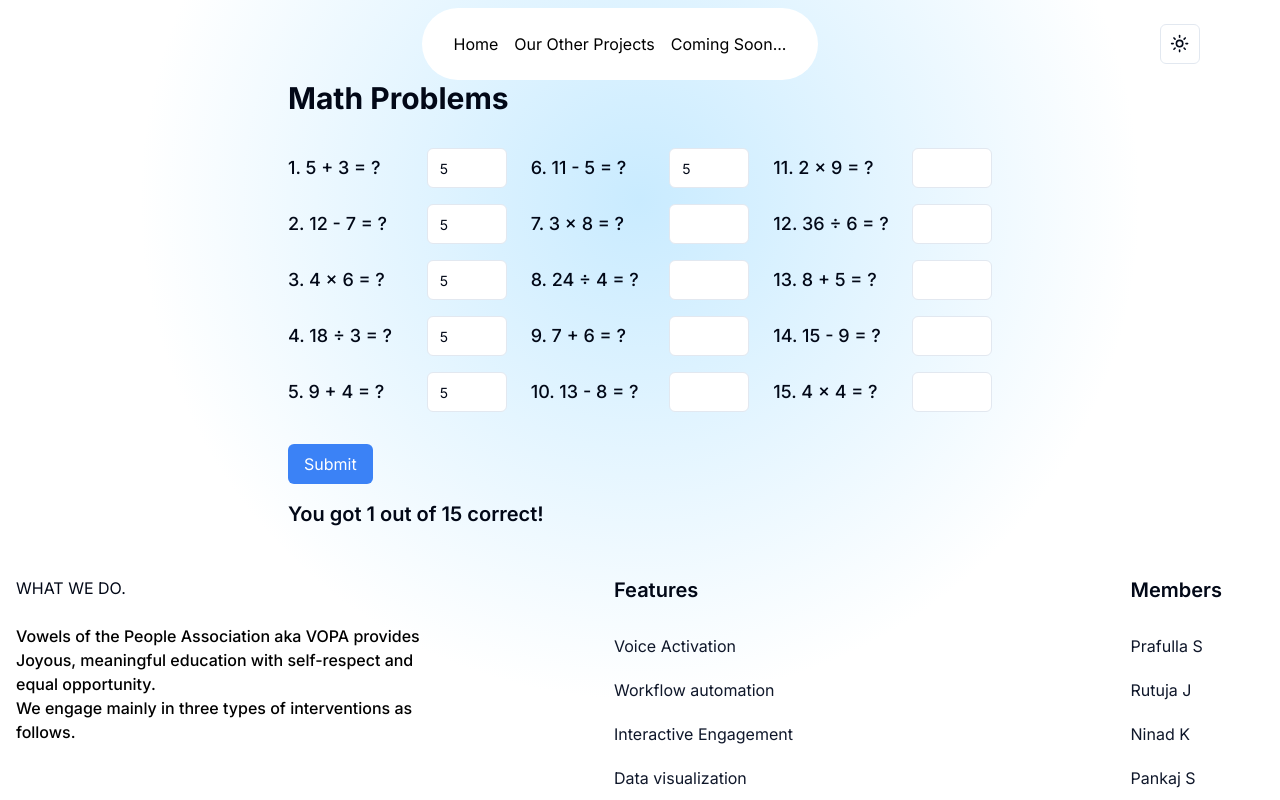
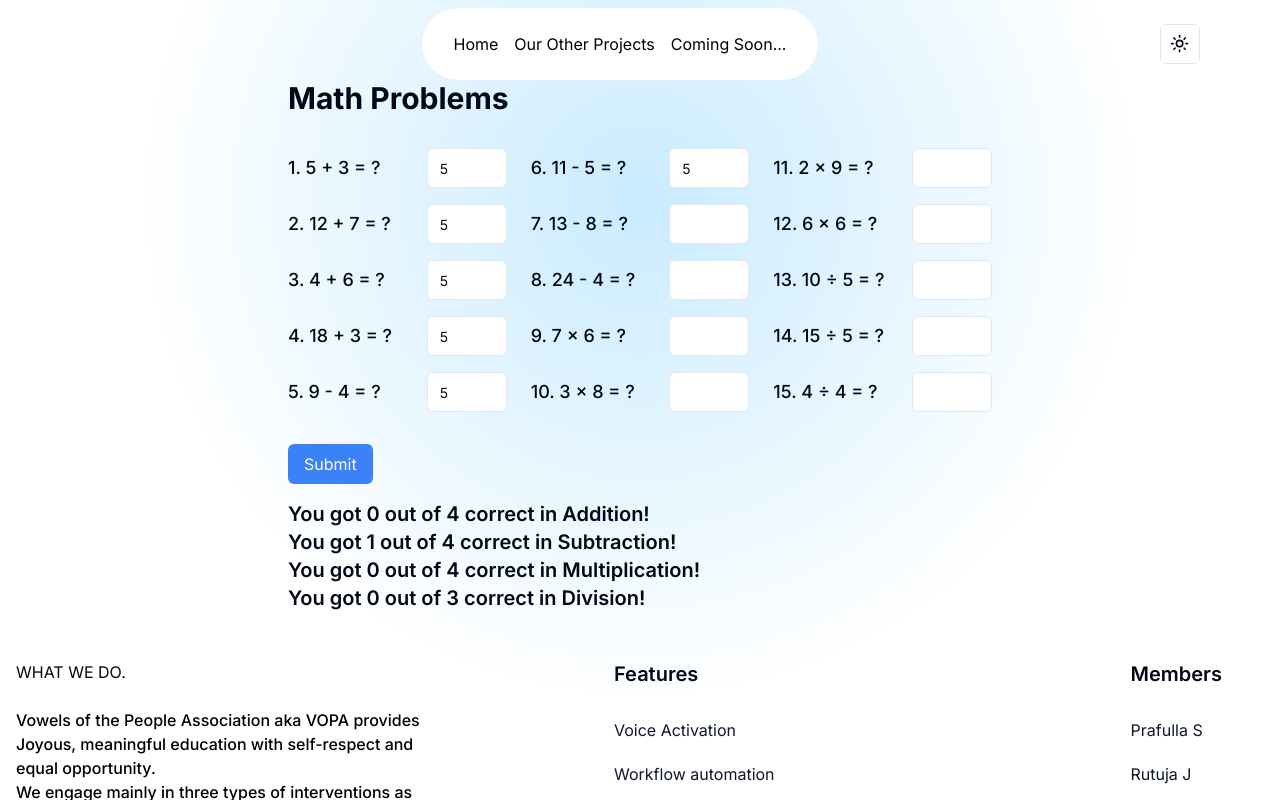
Before and after one commit to cfgmumbai24/Team-46, a Next.js app in the folder frontend/: page /maths in a window 1280 px wide. Both pictures are taken after typing "5", "5", "5", "5", "5", "5" into the empty fields and a click on the button "Submit". Shown: the top 800 px of the page. Built offline with nearby package versions, Linux system fonts and the light colour scheme.

Commit message:
updated_Numeracy

```diff
--- a/frontend/src/app/maths/page.js
+++ b/frontend/src/app/maths/page.js
@@ -1,4 +1,4 @@
-"use client"
+"use client";
 import { useState } from 'react';
 import { Input } from "@/components/ui/input";
 
@@ -21,24 +21,29 @@ export default function Component() {
     q15: '',
   });
 
-  const [score, setScore] = useState(null);
+  const [scores, setScores] = useState({
+    addition: 0,
+    subtraction: 0,
+    multiplication: 0,
+    division: 0,
+  });
 
   const correctAnswers = {
-    q1: 8,
-    q2: 5,
-    q3: 24,
-    q4: 6,
-    q5: 13,
-    q6: 6,
-    q7: 24,
-    q8: 6,
-    q9: 13,
-    q10: 5,
-    q11: 18,
-    q12: 6,
-    q13: 13,
-    q14: 6,
-    q15: 16,
+    q1: { answer: 8, category: 'addition' },
+    q2: { answer: 19, category: 'addition' },
+    q3: { answer: 10, category: 'addition' },
+    q4: { answer: 21, category: 'addition' },
+    q5: { answer: 5, category: 'subtraction' },
+    q6: { answer: 6, category: 'subtraction' },
+    q7: { answer: 5, category: 'subtraction' },
+    q8: { answer: 20, category: 'subtraction' },
+    q9: { answer: 42, category: 'multiplication' },
+    q10: { answer: 24, category: 'multiplication' },
+    q11: { answer: 18, category: 'multiplication' },
+    q12: { answer: 36, category: 'multiplication' },
+    q13: { answer: 2, category: 'division' },
+    q14: { answer: 3, category: 'division' },
+    q15: { answer: 1, category: 'division' },
   };
 
   const handleChange = (e) => {
@@ -49,13 +54,20 @@ export default function Component() {
   };
 
   const handleSubmit = () => {
-    let score = 0;
+    const newScores = {
+      addition: 0,
+      subtraction: 0,
+      multiplication: 0,
+      division: 0,
+    };
+
     for (let key in correctAnswers) {
-      if (parseInt(answers[key]) === correctAnswers[key]) {
-        score += 1;
+      if (parseInt(answers[key]) === correctAnswers[key].answer) {
+        newScores[correctAnswers[key].category] += 1;
       }
     }
-    setScore(score);
+
+    setScores(newScores);
   };
 
   return (
@@ -68,19 +80,19 @@ export default function Component() {
             <Input name="q1" type="number" className="w-20" onChange={handleChange} value={answers.q1} />
           </div>
           <div className="flex items-center justify-between">
-            <span className="text-lg font-medium">2. 12 - 7 = ?</span>
+            <span className="text-lg font-medium">2. 12 + 7 = ?</span>
             <Input name="q2" type="number" className="w-20" onChange={handleChange} value={answers.q2} />
           </div>
           <div className="flex items-center justify-between">
-            <span className="text-lg font-medium">3. 4 x 6 = ?</span>
+            <span className="text-lg font-medium">3. 4 + 6 = ?</span>
             <Input name="q3" type="number" className="w-20" onChange={handleChange} value={answers.q3} />
           </div>
           <div className="flex items-center justify-between">
-            <span className="text-lg font-medium">4. 18 ÷ 3 = ?</span>
+            <span className="text-lg font-medium">4. 18 + 3 = ?</span>
             <Input name="q4" type="number" className="w-20" onChange={handleChange} value={answers.q4} />
           </div>
           <div className="flex items-center justify-between">
-            <span className="text-lg font-medium">5. 9 + 4 = ?</span>
+            <span className="text-lg font-medium">5. 9 - 4 = ?</span>
             <Input name="q5" type="number" className="w-20" onChange={handleChange} value={answers.q5} />
           </div>
         </div>
@@ -90,19 +102,19 @@ export default function Component() {
             <Input name="q6" type="number" className="w-20" onChange={handleChange} value={answers.q6} />
           </div>
           <div className="flex items-center justify-between">
-            <span className="text-lg font-medium">7. 3 x 8 = ?</span>
+            <span className="text-lg font-medium">7. 13 - 8 = ?</span>
             <Input name="q7" type="number" className="w-20" onChange={handleChange} value={answers.q7} />
           </div>
           <div className="flex items-center justify-between">
-            <span className="text-lg font-medium">8. 24 ÷ 4 = ?</span>
+            <span className="text-lg font-medium">8. 24 - 4 = ?</span>
             <Input name="q8" type="number" className="w-20" onChange={handleChange} value={answers.q8} />
           </div>
           <div className="flex items-center justify-between">
-            <span className="text-lg font-medium">9. 7 + 6 = ?</span>
+            <span className="text-lg font-medium">9. 7 x 6 = ?</span>
             <Input name="q9" type="number" className="w-20" onChange={handleChange} value={answers.q9} />
           </div>
           <div className="flex items-center justify-between">
-            <span className="text-lg font-medium">10. 13 - 8 = ?</span>
+            <span className="text-lg font-medium">10. 3 x 8 = ?</span>
             <Input name="q10" type="number" className="w-20" onChange={handleChange} value={answers.q10} />
           </div>
         </div>
@@ -112,19 +124,19 @@ export default function Component() {
             <Input name="q11" type="number" className="w-20" onChange={handleChange} value={answers.q11} />
           </div>
           <div className="flex items-center justify-between">
-            <span className="text-lg font-medium">12. 36 ÷ 6 = ?</span>
+            <span className="text-lg font-medium">12. 6 x 6 = ?</span>
             <Input name="q12" type="number" className="w-20" onChange={handleChange} value={answers.q12} />
           </div>
           <div className="flex items-center justify-between">
-            <span className="text-lg font-medium">13. 8 + 5 = ?</span>
+            <span className="text-lg font-medium">13. 10 ÷ 5 = ?</span>
             <Input name="q13" type="number" className="w-20" onChange={handleChange} value={answers.q13} />
           </div>
           <div className="flex items-center justify-between">
-            <span className="text-lg font-medium">14. 15 - 9 = ?</span>
+            <span className="text-lg font-medium">14. 15 ÷ 5 = ?</span>
             <Input name="q14" type="number" className="w-20" onChange={handleChange} value={answers.q14} />
           </div>
           <div className="flex items-center justify-between">
-            <span className="text-lg font-medium">15. 4 x 4 = ?</span>
+            <span className="text-lg font-medium">15. 4 ÷ 4 = ?</span>
             <Input name="q15" type="number" className="w-20" onChange={handleChange} value={answers.q15} />
           </div>
         </div>
@@ -135,9 +147,12 @@ export default function Component() {
       >
         Submit
       </button>
-      {score !== null && (
+      {Object.values(scores).some(score => score > 0) && (
         <div className="mt-4 text-xl font-semibold">
-          You got {score} out of 15 correct!
+          <p>You got {scores.addition} out of 4 correct in Addition!</p>
+          <p>You got {scores.subtraction} out of 4 correct in Subtraction!</p>
+          <p>You got {scores.multiplication} out of 4 correct in Multiplication!</p>
+          <p>You got {scores.division} out of 3 correct in Division!</p>
         </div>
       )}
     </div>
```
